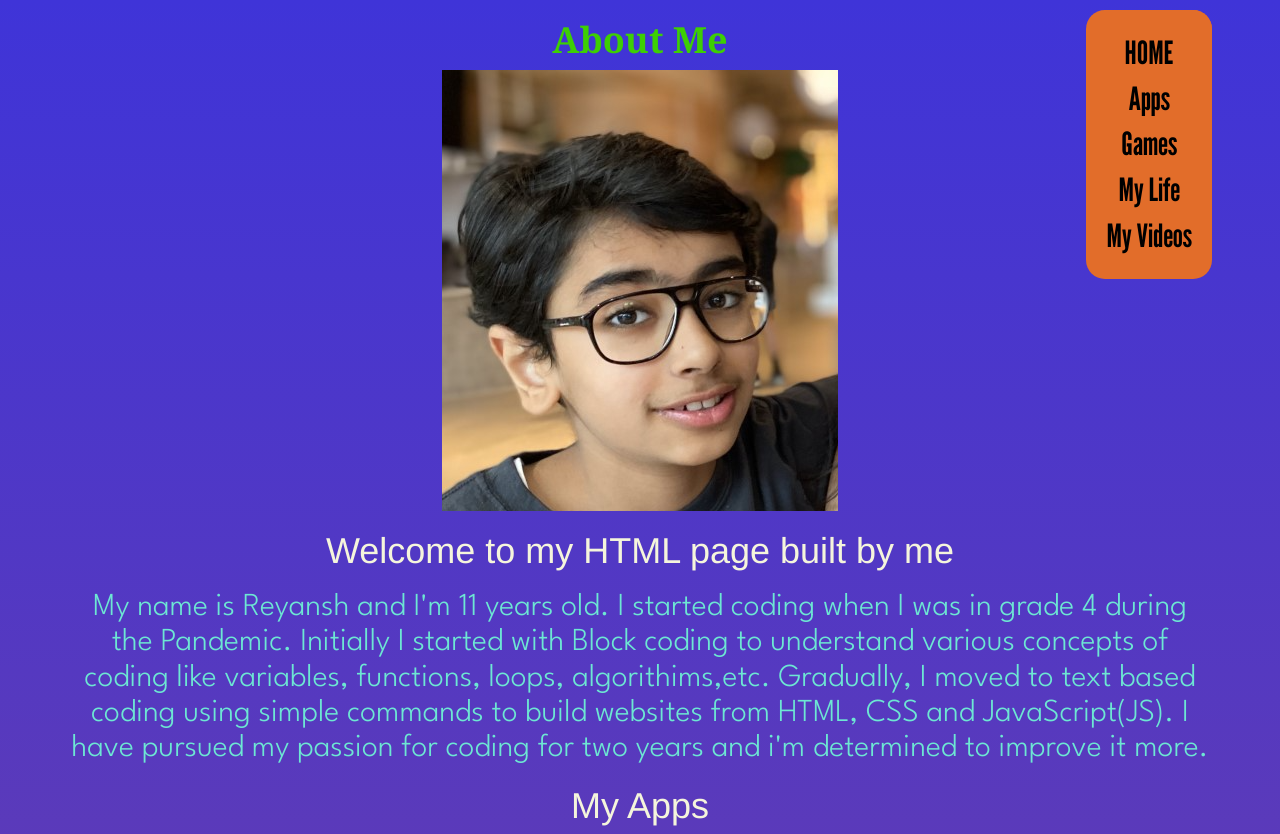
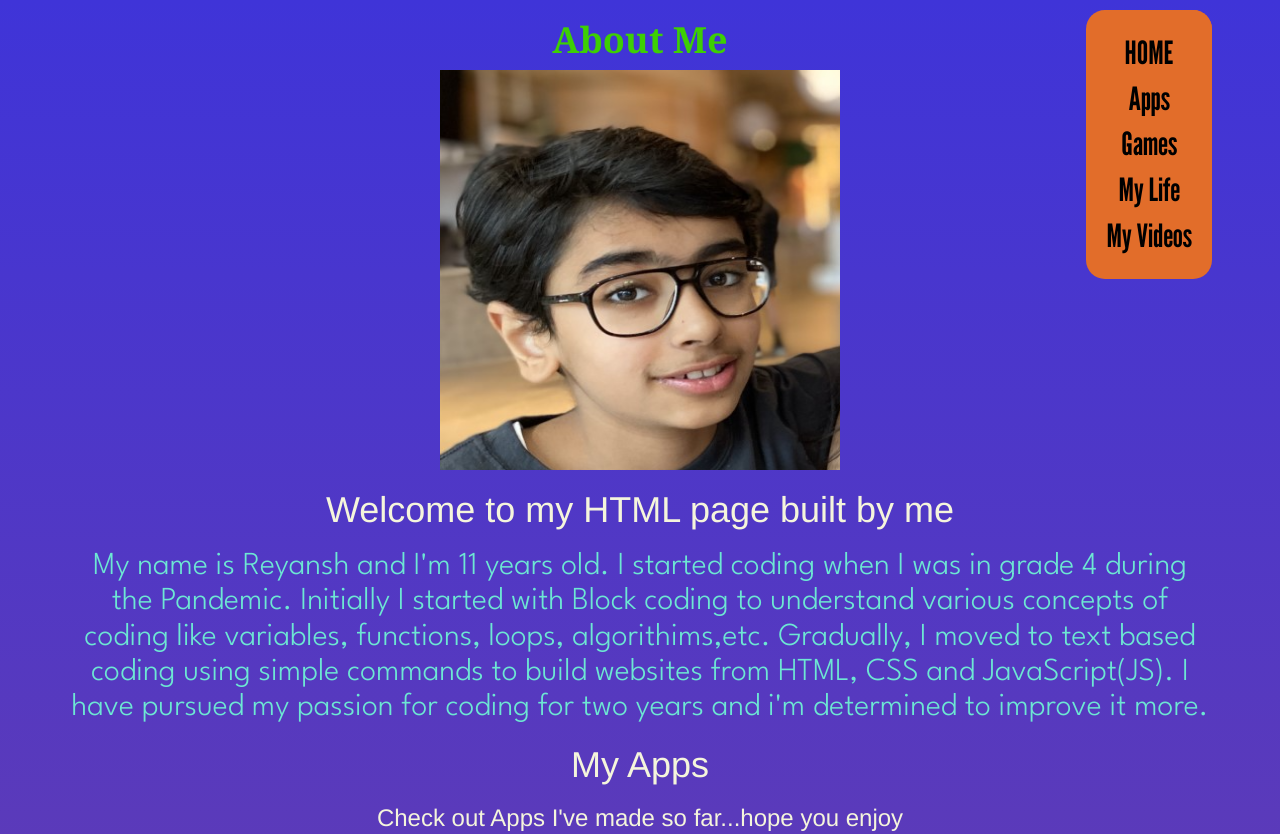
Before and after one commit to AwesomeRayY/AwesomeRayY.github.io, a plain HTML site: page index.html in a window 1280 px wide. Shown: the top 834 px of the page. Drawn offline with nearby package versions, Linux system fonts and the light colour scheme.

Commit message:
Update index.html

```diff
--- a/index.html
+++ b/index.html
@@ -37,7 +37,7 @@
 
         <section id="About Me">
             <h1 class="title">About Me</h1>
-            <img src="Myphoto.jpg">
+            <img style="width: 400px;height: 400px;" src="Myphoto.jpg">
             <h1 class="tag" > Welcome to my HTML page built by me</h1>
             <h2 class="text" id="text"> My name is Reyansh and I'm 11 years old. I started coding when I was in grade 4 during the Pandemic.
                  Initially I started with Block coding to understand various concepts of coding like variables, functions, loops, algorithims,etc.
```
